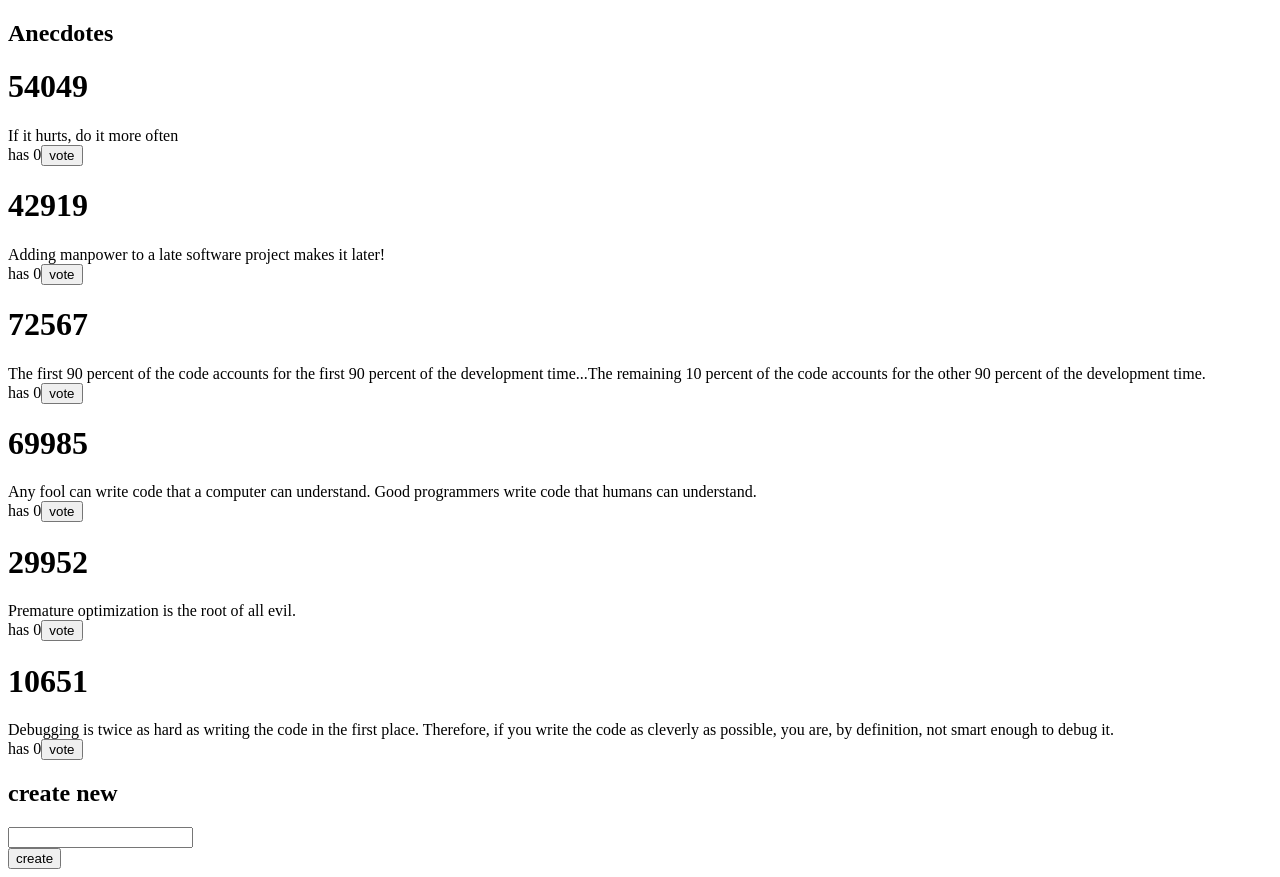
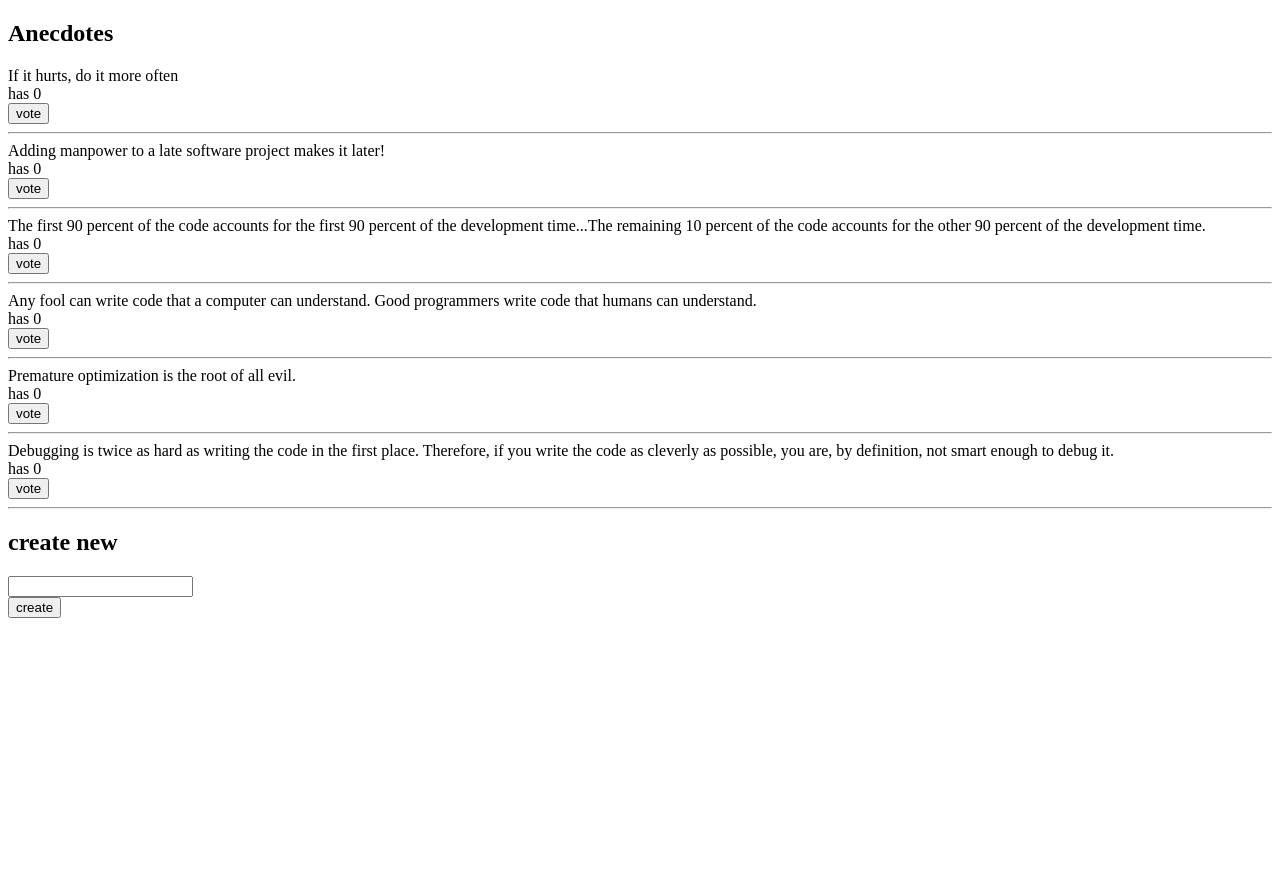
Before and after one commit to VanshSh/part6-all-exercise-uoh, a React (Create React App) app in the folder anecdoted-redux-p6/: page / in a window 1280 px wide. After the commit the page ends 800 px from the top, so only its background shows below. Built offline with nearby package versions, Linux system fonts and the light colour scheme; the HTML template or start-up script is replaced by a standard one.

Commit message:
refactor: :recycle: Exercise: 6.8
Separate the rendering of the anecdote list into a component called AnecdoteList. Move all logic related to voting for an anecdote to this new component.

```diff
--- a/anecdoted-redux-p6/src/App.js
+++ b/anecdoted-redux-p6/src/App.js
@@ -1,29 +1,11 @@
-import { useSelector, useDispatch } from 'react-redux'
-import { voteAnecdote } from './reducers/anecdoteReducer'
 import AnecdoteForm from './components/AnecdoteForm'
+import AnecdoteList from './components/AnecdoteList'
 
 const App = () => {
-  const dispatch = useDispatch()
-  const anecdotes = useSelector((state) => state)
-  const orderedAnecdotes = anecdotes.sort((a, b) => b.votes - a.votes)
-
-  const vote = (id) => {
-    dispatch(voteAnecdote(id))
-  }
-
   return (
     <div>
       <h2>Anecdotes</h2>
-      {orderedAnecdotes.map((anecdote) => (
-        <div key={anecdote.id}>
-          <h1>{anecdote.id}</h1>
-          <div>{anecdote.content}</div>
-          <div>
-            has {anecdote.votes}
-            <button onClick={() => vote(anecdote.id)}>vote</button>
-          </div>
-        </div>
-      ))}
+      <AnecdoteList />
       <AnecdoteForm />
     </div>
   )
--- /dev/null
+++ b/anecdoted-redux-p6/src/components/AnecdoteList.js
@@ -0,0 +1,31 @@
+import React from 'react'
+import { useSelector, useDispatch } from 'react-redux'
+import { voteAnecdote } from '../reducers/anecdoteReducer'
+
+const AnecdoteList = () => {
+  const dispatch = useDispatch()
+  const anecdotes = useSelector((state) => state)
+  const orderedAnecdotes = anecdotes.sort((a, b) => b.votes - a.votes)
+
+  const vote = (id) => {
+    dispatch(voteAnecdote(id))
+  }
+
+  return (
+    <div>
+      {orderedAnecdotes.map((anecdote) => (
+        <div key={anecdote.id}>
+          <div>{anecdote.content}</div>
+          <div>
+            has {anecdote.votes}
+            <br />
+            <button onClick={() => vote(anecdote.id)}>vote</button>
+          </div>
+          <hr />
+        </div>
+      ))}
+    </div>
+  )
+}
+
+export default AnecdoteList
```
